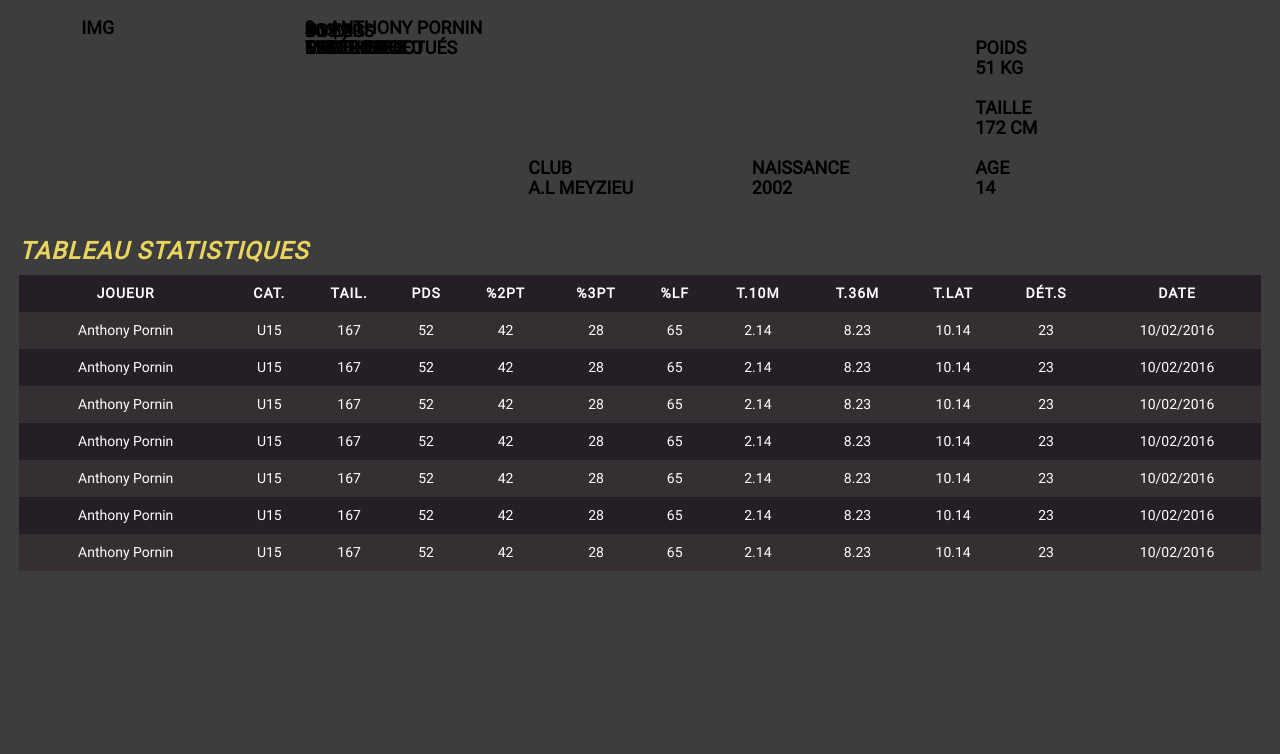
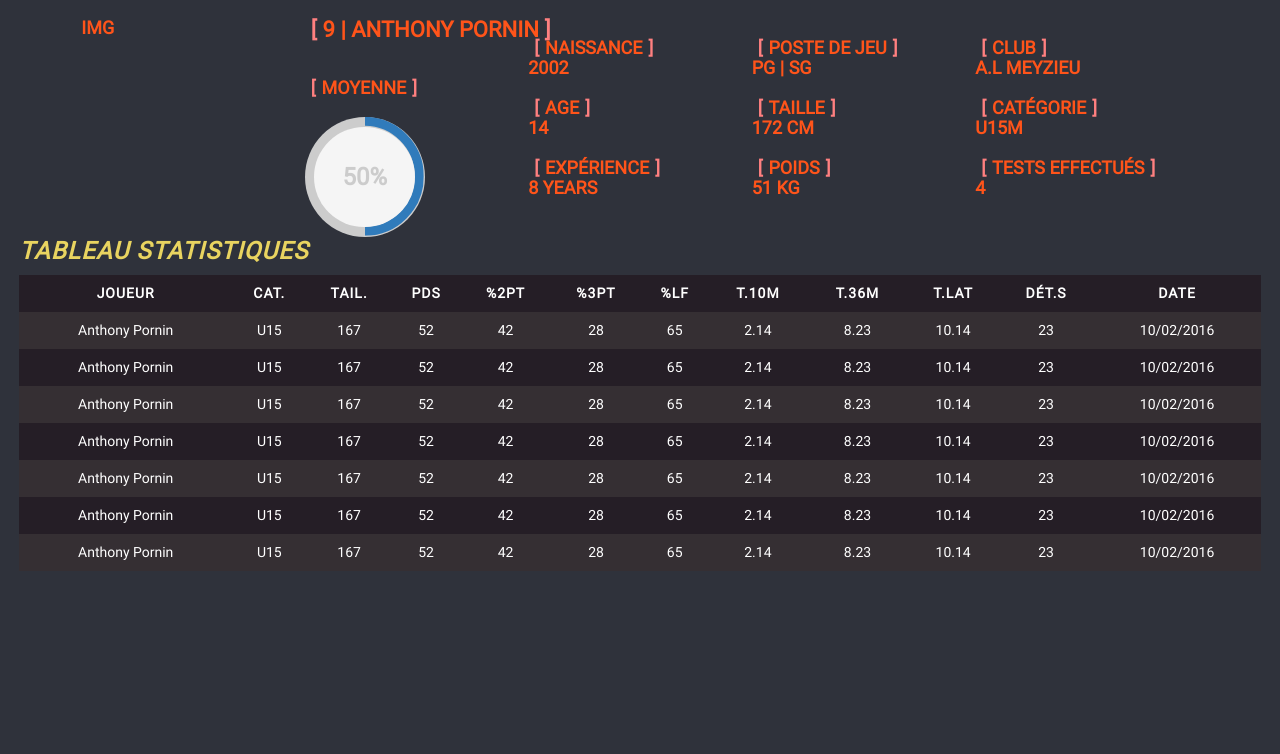
Before and after one commit to ezCat/statify, a website: page index.html in a window 1280 px wide. Shown: the part 46-800 px from the top of the page. Drawn offline with Linux system fonts and the light colour scheme.

Commit message:
Worflow #1

```diff
--- a/index.html
+++ b/index.html
@@ -2,6 +2,7 @@
 <head>
 	<meta charset='UTF-8'>
     <link href="./dist/css/styles.css" rel="stylesheet">
+    <link href="./dist/css/circle.css" rel="stylesheet">
 </head>
 </html>
 
@@ -26,36 +27,44 @@
 
 		<div class="element profil-image">IMG</div>
 
-		<div class="element desc-name">9 - Anthony PORNIN</div>
+		<div class="element desc-name"><span class="crochet">[</span>9 | Anthony PORNIN<span class="crochet">]</span></div>
 
-		<div class="element label-club">Club</div>
+		<div class="element label-club"><span class="crochet">[</span>Club<span class="crochet">]</span></div>
 		<div class="element desc-club">A.L Meyzieu</div>
 
-		<div class="element label-born">Naissance</div>
+		<div class="element label-born"><span class="crochet">[</span>Naissance<span class="crochet">]</span></div>
 		<div class="element desc-born">2002</div>
 
-		<div class="element label-age">Age</div>
+		<div class="element label-age"><span class="crochet">[</span>Age<span class="crochet">]</span></div>
 		<div class="element desc-age">14</div>
 
-		<div class="element label-weight">Poids</div>
+		<div class="element label-weight"><span class="crochet">[</span>Poids<span class="crochet">]</span></div>
 		<div class="element desc-weight">51 kg</div>
 
-		<div class="element label-tall">Taille</div>
+		<div class="element label-tall"><span class="crochet">[</span>Taille<span class="crochet">]</span></div>
 		<div class="element desc-tall">172 cm</div>
 
-		<div class="element label-overall">Moyenne</div>
-		<div class="element desc-overall">90</div>
+		<div class="element label-overall"><span class="crochet">[</span>Moyenne<span class="crochet">]</span></div>
+		<div class="element desc-overall">
+			 <div class="c100 p50 center">
+                <span>50%</span>
+                <div class="slice">
+                    <div class="bar"></div>
+                    <div class="fill"></div>
+                </div>
+            </div>
+        </div>
 
-		<div class="element label-position">Poste de jeu</div>
+		<div class="element label-position"><span class="crochet">[</span>Poste de jeu<span class="crochet">]</span></div>
 		<div class="element desc-position">PG | SG</div>
 
-		<div class="element label-team">Catégorie</div>
+		<div class="element label-team"><span class="crochet">[</span>Catégorie<span class="crochet">]</span></div>
 		<div class="element desc-team">U15M</div>
 
-		<div class="element label-experience">Expérience</div>
+		<div class="element label-experience"><span class="crochet">[</span>Expérience<span class="crochet">]</span></div>
 		<div class="element desc-experience">8 years</div>
 
-		<div class="element label-nb-test">Tests effectués</div>
+		<div class="element label-nb-test"><span class="crochet">[</span>Tests effectués<span class="crochet">]</span></div>
 		<div class="element desc-nb-test">4</div>
 	</div>
 </div>
--- a/src/css/styles.scss
+++ b/src/css/styles.scss
@@ -1,3 +1,15 @@
+// Variables
+
+$col-1: 20%;
+$col-2: 40%;
+$col-3: 60%;
+$col-4: 80%;
+
+$row-1: 0%;
+$row-2: 20%;
+$row-3: 50%;
+$row-4: 80%;
+
 @font-face{
 	font-family: 'Roboto';
 	src: url('fonts/Roboto.ttf');
@@ -13,7 +25,7 @@ body{
 	padding: 0;
 	font-family: Roboto;
 	font-size: 13px;
-	background: #3d3d3d;
+	background: rgb(47, 50, 59);
 }
 
 // Navbar
@@ -25,7 +37,7 @@ nav{
 		margin: 0;
 		padding: 0;
 		overflow: hidden;
-		background-color: #333;
+		background-color: #24262d;
 	}
 
 	li {
@@ -51,7 +63,7 @@ nav{
 	}
 
 	.active{
-    	background-color: #E9D460;
+    	background-color: #f6a821;
 	}
 
 }
@@ -69,6 +81,12 @@ nav{
 
 	.element{
 		position: absolute;
+		color: #ff541a;
+	}
+
+	.crochet{
+		color: #ff8080;
+		padding: 6px;
 	}
 
 	.profil-image{
@@ -78,112 +96,111 @@ nav{
 		height: 100%;
 	}
 
+	.desc-name{
+		top: $row-1;
+		left: $col-1;
+		font-size: 22px;
+	}
 
-	.desc-name{
-		top: 0%;
-		left: 20%;
+	.desc-born{
+		top: $row-2;
+		left: $col-2;
+	}
+
+	.label-born{
+		top: $row-2 - 10%;
+		left: $col-2;
+	}
+
+	.desc-age{
+		top: $row-3;
+		left: $col-2;
+	}
+
+	.label-age{
+		top: $row-3 - 10%;
+		left: $col-2;
+	}
+
+	.desc-experience{
+		top: $row-4;
+		left: $col-2;
+	}
+
+	.label-experience{
+		top: $row-4 - 10%;
+		left: $col-2;
+	}
+
+	.desc-position{
+		top: $row-2;
+		left: $col-3;
+	}
+
+	.label-position{
+		top: $row-2 - 10%;
+		left: $col-3;
+	}
+
+	.desc-tall{
+		top: $row-3;
+		left: $col-3;
+	}
+
+	.label-tall{
+		top: $row-3 - 10%;
+		left: $col-3;
+	}
+
+	.desc-weight{
+		top: $row-4;
+		left: $col-3;
+	}
+
+	.label-weight{
+		top: $row-4 - 10%;
+		left: $col-3;
 	}
 
 	.desc-club{
-		top: 80%;
-		left: 40%;
+		top: $row-2;
+		left: $col-4;
 	}
 
 	.label-club{
-		top: 70%;
-		left: 40%;
-	}
-
-	.desc-born{
-		top: 80%;
-		left: 60%;
-	}
-
-	.label-born{
-		top: 70%;
-		left: 60%;
-	}
-
-	.desc-age{
-		top: 80%;
-		left: 80%;
-	}
-
-	.label-age{
-		top: 70%;
-		left: 80%;
-	}
-
-	.desc-weight{
-		top: 20%;
-		left: 80%;
-	}
-
-	.label-weight{
-		top: 10%;
-		left: 80%;
-	}
-
-	.desc-tall{
-		top: 50%;
-		left: 80%;
-	}
-
-	.label-tall{
-		top: 40%;
-		left: 80%;
-	}
-
-	.desc-position{
-		top: 3;
-		left: 20%;
-	}
-
-	.label-position{
-		top: 10%;
-		left: 20%;
+		top: $row-2 - 10%;
+		left: $col-4;
 	}
 
 	.desc-team{
-		top: 3;
-		left: 20%;
+		top: $row-3;
+		left: $col-4;
 	}
 
 	.label-team{
-		top: 10%;
-		left: 20%;
+		top: $row-3 - 10%;
+		left: $col-4;
 	}
 
-	.desc-experience{
-		top: 3;
-		left: 20%;
+	.desc-nb-test{
+		top: $row-4;
+		left: $col-4;
 	}
 
-	.label-experience{
-		top: 10%;
-		left: 20%;
+	.label-nb-test{
+		top: $row-4 - 10%;
+		left: $col-4;
 	}
 
 	.desc-overall{
-		top: 3;
-		left: 20%;
+		top: $row-3;
+		left: $col-1;
 	}
 
 	.label-overall{
-		top: 10%;
-		left: 20%;
+		top: $row-2 + 10%;
+		left: $col-1;
 	}
-
-	.desc-nb-test{
-		top: 3;
-		left: 20%;
-	}
-
-	.label-nb-test{
-		top: 10%;
-		left: 20%;
-	}
-
 
 }
 
```
Also changed, not shown: dist/css/circle.css (added), dist/css/styles.css.
